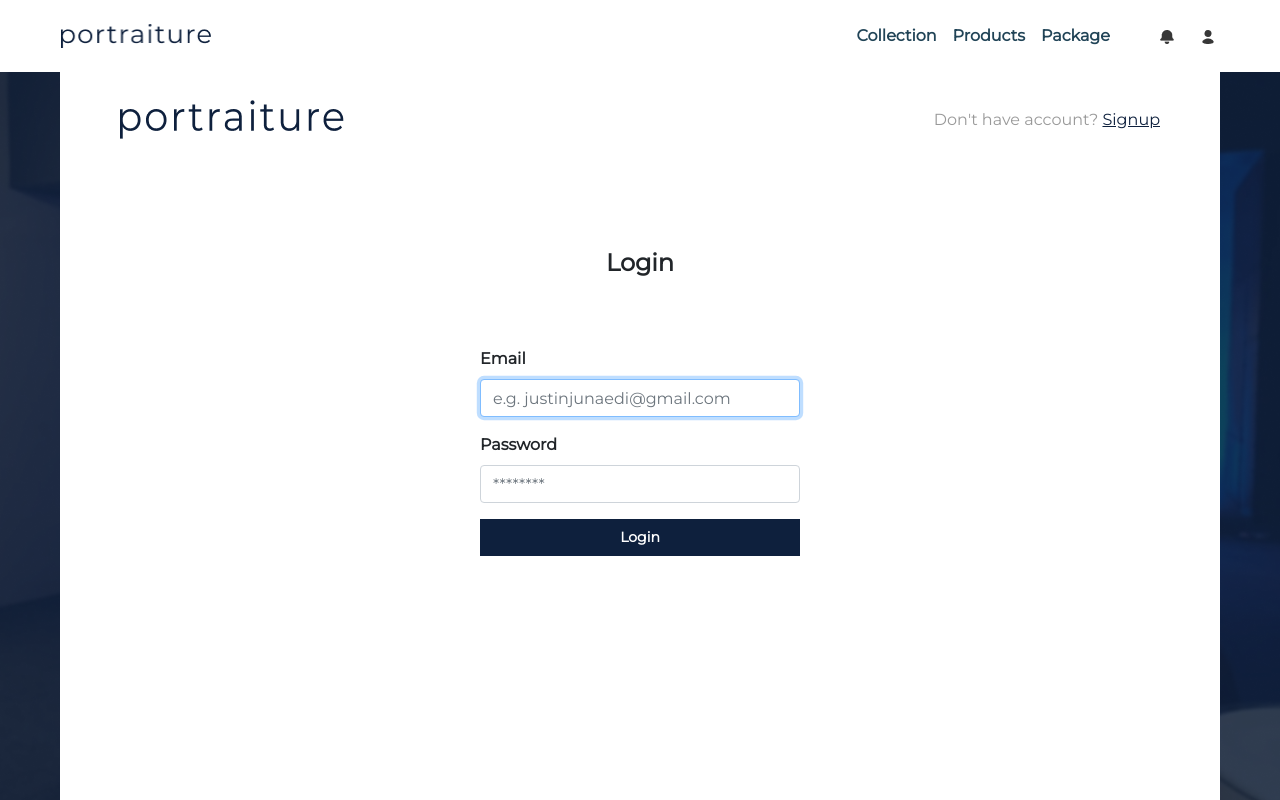
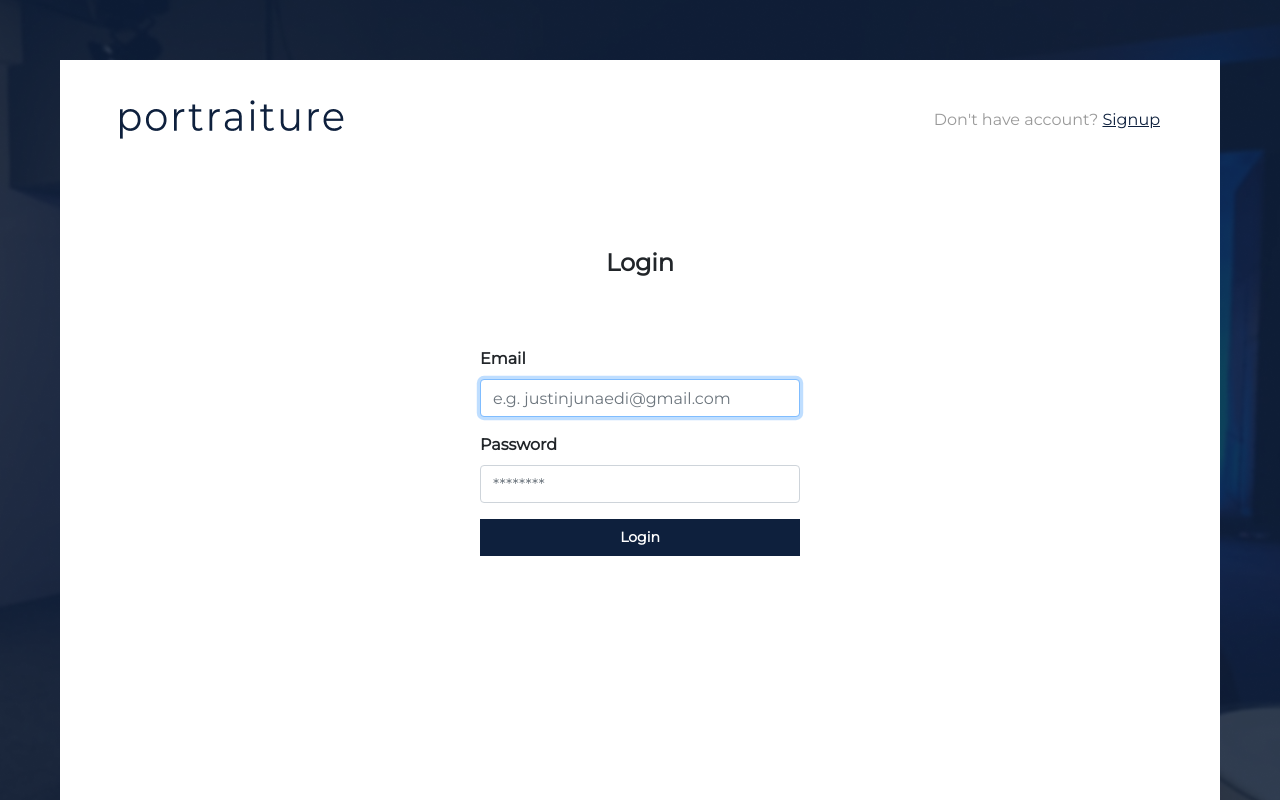
Before and after one commit to mikedanzon/portraiture-project, a React (Create React App) app: page /login in a window 1280 px wide. Shown: the top 800 px of the page. Built offline with nearby package versions, Linux system fonts and the light colour scheme.

Commit message:
dashboard header done

```diff
--- a/src/pages/Login.jsx
+++ b/src/pages/Login.jsx
@@ -2,7 +2,6 @@ import React, { useState } from 'react';
 import { Button, Form } from 'react-bootstrap';
 import { Link } from 'react-router-dom';
 import Logo from '../assets/img/logo.png';
-import Header from '../components/Header'
 
 function Login() {
   const [email, setEmail] = useState('');
@@ -14,7 +13,6 @@ function Login() {
 
   return (
     <>
-    <Header/>
       <div className="port-background">
         <div className="port-main">
           <div className="port-main-header">
```
